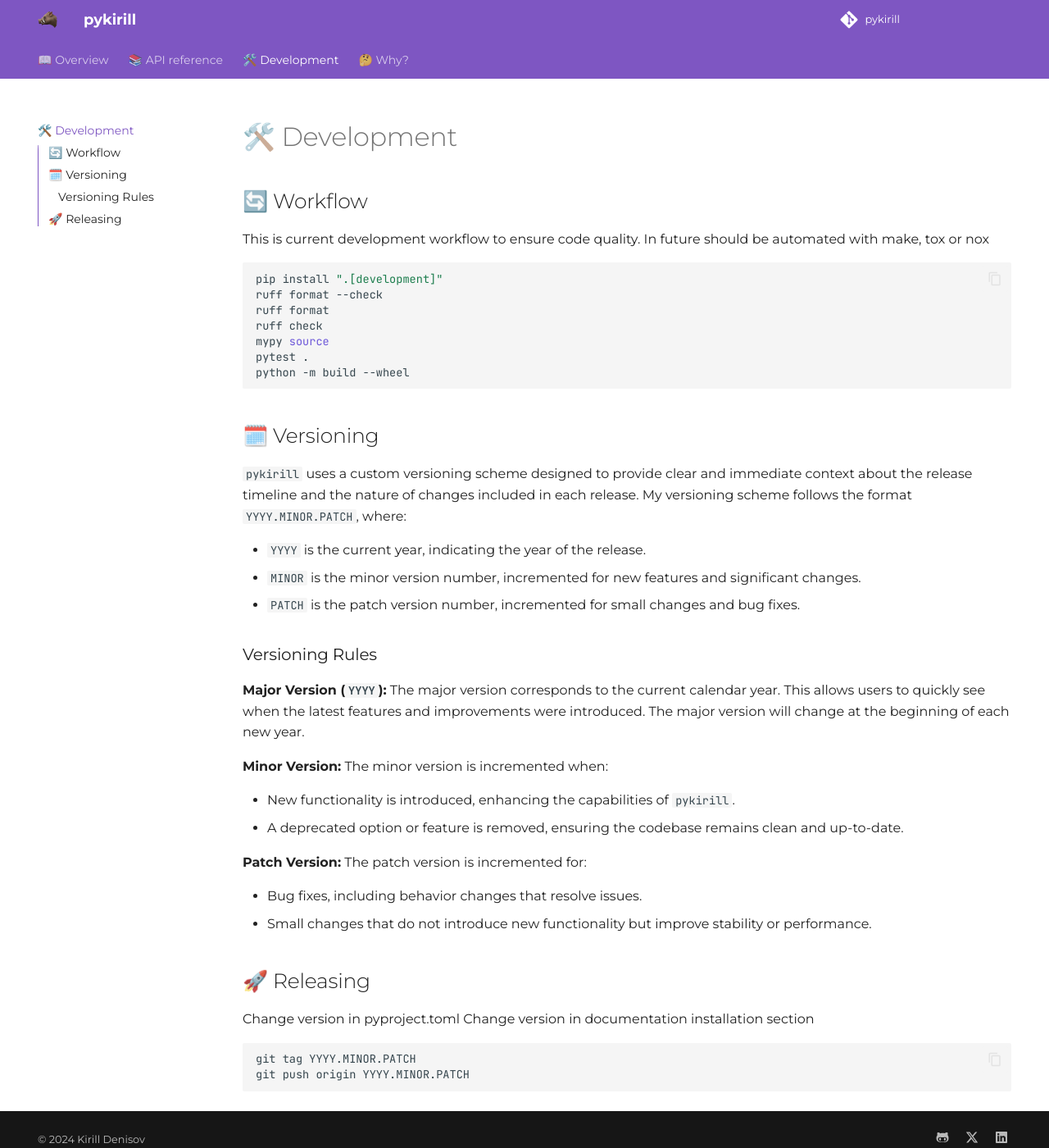
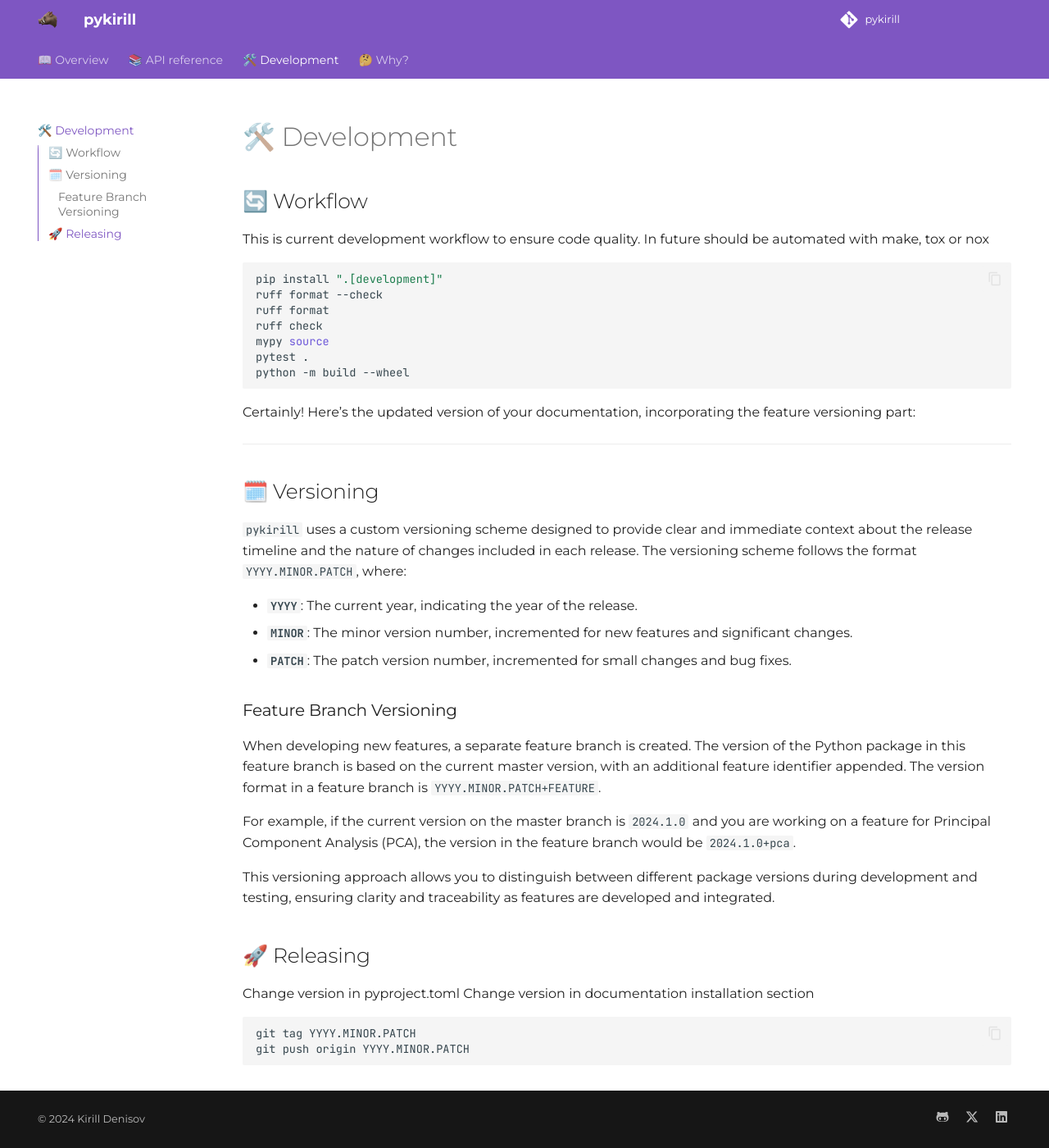
Before and after one commit to kirilledition/pykirill, an MkDocs documentation site: the page built from documentation/development.md, in a window 1280 px wide and 1400 px high. Shown: the whole window at 82% size. Built offline with MkDocs 1.6.1 and Material for MkDocs 9.7.7, drawn with Linux system fonts in a browser that asks for light colours; comment, search, counter and statistics services are not loaded.

Commit message:
modify documentation and version

````diff
--- a/documentation/development.md
+++ b/documentation/development.md
@@ -14,30 +14,26 @@ pytest .
 python -m build --wheel
 ```
 
+Certainly! Here’s the updated version of your documentation, incorporating the feature versioning part:
+
+---
+
 ## 🗓️ Versioning
 
-`pykirill` uses a custom versioning scheme designed to provide clear and immediate context about the release timeline and the nature of changes included in each release. My versioning scheme follows the format `YYYY.MINOR.PATCH`, where:
+`pykirill` uses a custom versioning scheme designed to provide clear and immediate context about the release timeline and the nature of changes included in each release. The versioning scheme follows the format `YYYY.MINOR.PATCH`, where:
 
-- `YYYY` is the current year, indicating the year of the release.
-- `MINOR` is the minor version number, incremented for new features and significant changes.
-- `PATCH` is the patch version number, incremented for small changes and bug fixes.
+- **`YYYY`**: The current year, indicating the year of the release.
+- **`MINOR`**: The minor version number, incremented for new features and significant changes.
+- **`PATCH`**: The patch version number, incremented for small changes and bug fixes.
 
-### Versioning Rules
+### Feature Branch Versioning
 
-**Major Version (`YYYY`):**
-The major version corresponds to the current calendar year. This allows users to quickly see when the latest features and improvements were introduced. The major version will change at the beginning of each new year.
+When developing new features, a separate feature branch is created. The version of the Python package in this feature branch is based on the current master version, with an additional feature identifier appended. The version format in a feature branch is `YYYY.MINOR.PATCH+FEATURE`.
 
-**Minor Version:**
-The minor version is incremented when:
+For example, if the current version on the master branch is `2024.1.0` and you are working on a feature for Principal Component Analysis (PCA), the version in the feature branch would be `2024.1.0+pca`.
 
-- New functionality is introduced, enhancing the capabilities of `pykirill`.
-- A deprecated option or feature is removed, ensuring the codebase remains clean and up-to-date.
+This versioning approach allows you to distinguish between different package versions during development and testing, ensuring clarity and traceability as features are developed and integrated.
 
-**Patch Version:**
-The patch version is incremented for:
-
-- Bug fixes, including behavior changes that resolve issues.
-- Small changes that do not introduce new functionality but improve stability or performance.
 
 ## 🚀 Releasing
 
--- a/pyproject.toml
+++ b/pyproject.toml
@@ -5,7 +5,7 @@ build-backend = "setuptools.build_meta"
 [project]
 name = "pykirill"
 description = "🐗 A portable collection of functions for scientific exploration"
-version = "2024.1.0"
+version = "2024.1.0+pca"
 requires-python = ">= 3.10"
 dependencies = ["numpy", "scipy", "matplotlib", "seaborn", "scikit-learn", "pandas"]
 authors = [{ name = "Kirill Denisov", email = "kirill.denisov@gero.ai" }]
````
Also changed, not shown: documentation/index.md (+2 -2 lines).
